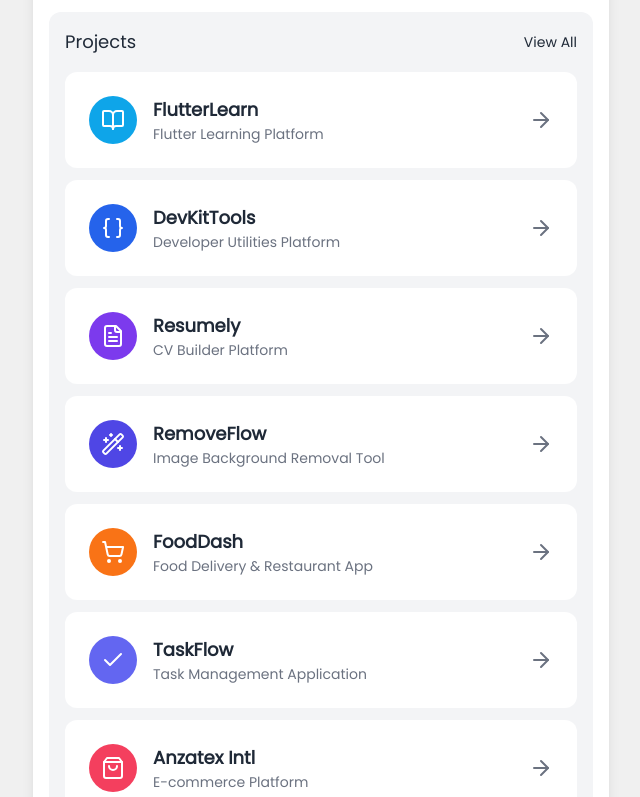
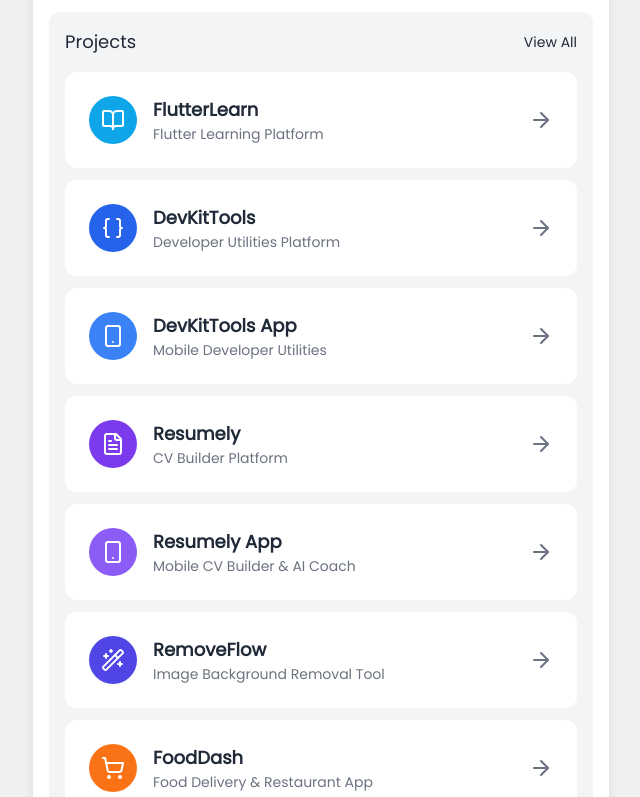
Before and after one commit to MuhammadAhmad338/MyOwnPortfolio, a Next.js app: page / in a window 1280 px wide. Shown: the part 482-1279 px from the top of the page, without its empty margins (319-959 px from the left). Built offline with nearby package versions, Linux system fonts and the light colour scheme.

Commit message:
latest commits added the apps screenshots

```diff
--- a/app/data/projects.ts
+++ b/app/data/projects.ts
@@ -19,6 +19,7 @@ import {
     Braces,
     FileText,
     WandSparkles,
+    Smartphone,
 } from "lucide-react";
 
 export const projects = [
@@ -37,11 +38,25 @@ export const projects = [
         icon: Braces,
     },
     {
+        name: "DevKitTools App",
+        description: "Mobile Developer Utilities",
+        route: "/product/devkittoolsapp",
+        bg: "bg-blue-500",
+        icon: Smartphone,
+    },
+    {
         name: "Resumely",
         description: "CV Builder Platform",
         route: "/product/resumely",
         bg: "bg-violet-600",
         icon: FileText,
+    },
+    {
+        name: "Resumely App",
+        description: "Mobile CV Builder & AI Coach",
+        route: "/product/resumelyapp",
+        bg: "bg-violet-500",
+        icon: Smartphone,
     },
     {
         name: "RemoveFlow",
--- a/app/layout.tsx
+++ b/app/layout.tsx
@@ -1,7 +1,7 @@
+import "./globals.css";
 import Script from "next/script";
 import type { Metadata } from "next";
 import NavBar from "./components/Header";
-import "./globals.css";
 import { Poppins } from "next/font/google";
 import { ReduxProvider } from "./Provider/provider";
 
--- a/app/product/[project]/ProjectClient.tsx
+++ b/app/product/[project]/ProjectClient.tsx
@@ -24,15 +24,15 @@ import taskflow from '../../../public/taskflow.png';
 import fooddash from '../../../public/fooddash.png';
 import flutterlearn from '../../../public/flutterlearn.png';
 import devkittools from '../../../public/devkittools.png';
+import devkittoolsApp from '../../../public/devkittools-app.png';
 import resumely from '../../../public/resumely.png';
+import resumelyApp from '../../../public/resumely-app.png';
 import removeflow from '../../../public/removeflow.png';
 import ProjectComponent from "@/app/components/projectComponent";
 
 const ProjectClient = () => {
   const params = useParams();
   const projectParam = params?.project;
-
-  console.log("Project parameter:", projectParam);
 
   const projectData: Record<string, any> = {
 
@@ -70,6 +70,23 @@ const ProjectClient = () => {
         },
       ],
     },
+    devkittoolsapp: {
+      title: "DevKitTools App",
+      year: "2026",
+      imagemain: devkittoolsApp,
+      description:
+        "A mobile developer toolkit with fast offline utilities, favorites, recent tools, and an AI coding assistant.",
+      articledata: [
+        {
+          imgsrc: devkittoolsApp,
+          desc: "DevKitTools App puts practical utilities such as Word Counter, JSON Formatter, Base64 tools, and Password Generator into a focused mobile workspace.",
+          title: "DevKitTools App",
+          imgsrc1: devkittoolsApp,
+          solution:
+            "The app combines local, offline processing with quick search, saved favorites, and an AI assistant for code questions and debugging help."
+        },
+      ],
+    },
     resumely: {
       title: "Resumely",
       year: "2026",
@@ -84,6 +101,23 @@ const ProjectClient = () => {
           imgsrc1: resumely,
           solution:
             "We designed a calm, confidence-building workflow with strong typography, clear calls to action, live save feedback, and quick access to downloadable resumes."
+        },
+      ],
+    },
+    resumelyapp: {
+      title: "Resumely App",
+      year: "2026",
+      imagemain: resumelyApp,
+      description:
+        "A guided mobile CV builder with professional templates, live previews, structured editing, and an AI CV coach.",
+      articledata: [
+        {
+          imgsrc: resumelyApp,
+          desc: "Resumely App guides users through personal details, summaries, experience, template selection, and live CV previews from a mobile-first interface.",
+          title: "Resumely App",
+          imgsrc1: resumelyApp,
+          solution:
+            "The AI CV coach provides focused feedback and helps users turn their experience into clearer, stronger achievement statements."
         },
       ],
     },
--- a/app/product/[project]/page.tsx
+++ b/app/product/[project]/page.tsx
@@ -1,6 +1,7 @@
 import ProjectClient from './ProjectClient';
 
 const projectSlugs = [
+  "flutterlearn", "devkittools", "devkittoolsapp", "resumely", "resumelyapp", "removeflow",
   "fooddash", "taskflow", "anzatexintl", "ghostdetector",
   "soravpn", "seelvpn", "yallavpn", "tytanvpn", "totemvpn",
   "gotovpn", "safenetvpn", "kryptonyme", "easyguard", "freeroam",
```
Also changed, not shown: app/components/projectComponent.tsx (line endings or trailing spaces), app/globals.css (line endings or trailing spaces), public/devkittools-app.png (added), public/resumely-app.png (added).
